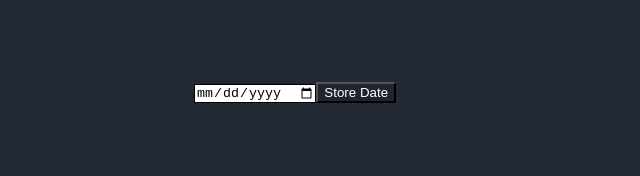
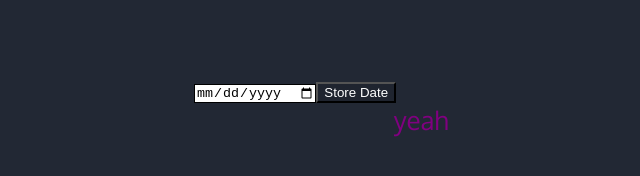
Before and after one commit to mtopo27/countdown, a React (Create React App) app: page / in a window 1280 px wide. Shown: the part 250-426 px from the top of the page, without its empty margins (318-958 px from the left). Built offline with nearby package versions, Linux system fonts and the light colour scheme.

Commit message:
Everytime a parent component does a thing, the DOM node deletes, and that's something

```diff
--- a/src/App.css
+++ b/src/App.css
@@ -30,11 +30,13 @@ body {
 @keyframes Rise {
   0% {
     opacity: 0!important;
+    visibility: hidden;
     transform: TranslateY(60px);
   }
 
   100% {
     opacity: 1;
+    visibility: visible ;
     transform: TranslateY(0px)
   }
 }
--- a/src/App.js
+++ b/src/App.js
@@ -33,7 +33,7 @@ class App extends React.Component {
 
   render() {
     // Constants from states, logic functions held in util
-    var userBday = this.state.dateInput
+    var userBday = this.state.newBDay
     var userBorn = moment(userBday)
     var userAges = Math.floor(util.now.diff(userBorn, 'years', true))
     var userDaysOld = util.now.diff(moment(userBday), 'days')
@@ -43,23 +43,7 @@ class App extends React.Component {
 
     console.log(percentDec)
 
-    if (!this.state.hasDate) {
-      return (
-        <div className="appContent">
-            <TestInput topper={!this.state.hasDate}>
-             <input
-                type="date"
-                onChange={this.handleChange}>
-              </input>
-              <button onClick={this.handleClick}>Store Date</button>
-              <DNone>
-                  <LifeLabel /> <LifeCount /><HeroText /> <CardGrid /> <Card barWidth={util.decData(24, "1995-06-24").percentBday} />
-              </DNone>
-            </TestInput>
-        </div>
-      );
-    }
-
+    if (this.state.hasDate && this.state.newBDay != '') {
       return(
         <div className="appContent">
           <HeroText>
@@ -99,12 +83,37 @@ class App extends React.Component {
         </div>
        )
     }
+console.log(this.state.hasDate)
+    return (
+      <div className="appContent">
+          <TestInput>
+           <input
+              type="date"
+              onChange={this.handleChange}>
+            </input>
+            <button onClick={this.handleClick}>Store Date</button>
+            <ErrorPop popper={`${this.state.hasDate && this.state.newBDay === '' ? "1" : "0"}`} message="Please Insert Your Birthday"/>
+            <br></br>
+
+            <ErrorPop popper={"1"} message="yeah"/>
+            <ErrorPop popper={"0"} message="nope"/>
+            <DNone>
+                <LifeLabel /> <LifeCount /><HeroText /> <CardGrid /> <Card barWidth={util.decData(24, "1995-06-24").percentBday} />
+            </DNone>
+          </TestInput>
+      </div>
+    );
+
+
   }
+}
+
 
 const TestInput = styled.div`
   position: absolute;
   left: 40%;
-  top: ${prop => prop.topper ? '40%' : '0%'};
+  top: 40%;
+  transition: all .3s ease;
 
   input {
     border: solid 1px black;
@@ -159,4 +168,31 @@ const CardGrid = styled.div`
 }
 `
 
+// const ErrorPopup = (error) => {
+//   const ErrorMessage = styled.span`
+//   opacity: ${props => props.error ? 1 : 0};
+//   transition: opacity 4s;
+//   color: white;
+// `
+
+// return <ErrorMessage>This</ErrorMessage>
+// }
+
+// const ErrorMessage = styled.span`
+// opacity: ${props => props.error}
+// transition: opacity 4s;
+// color: ${props => props.message === "tester" ? "white" : "blue"};
+// `
+
+const ErrorMessage = styled.span`
+opacity: ${props => props.error}
+transition: opacity 4s;
+color: purple;
+`
+
+const ErrorPop = ({ message, popper }) => {
+  return <ErrorMessage error={popper}>{message}</ErrorMessage>
+}
+
+
 export default App;
--- a/src/components/card.js
+++ b/src/components/card.js
@@ -70,7 +70,7 @@ const BarGraph = styled.div`
 const BarFill = styled.div`
   position: absolute;
   background-color: #0578F2;
-  width: ${(props) => props.barWidth}%;
+  width: ${props => props.barWidth}%;
   height: 8px;
   border-radius: 20px;
   animation: Grow 3s 0.2s forwards cubic-bezier(0.2, 0.8, 0.2, 1);
```
Lines whose indentation alone changed are shown as unchanged.
